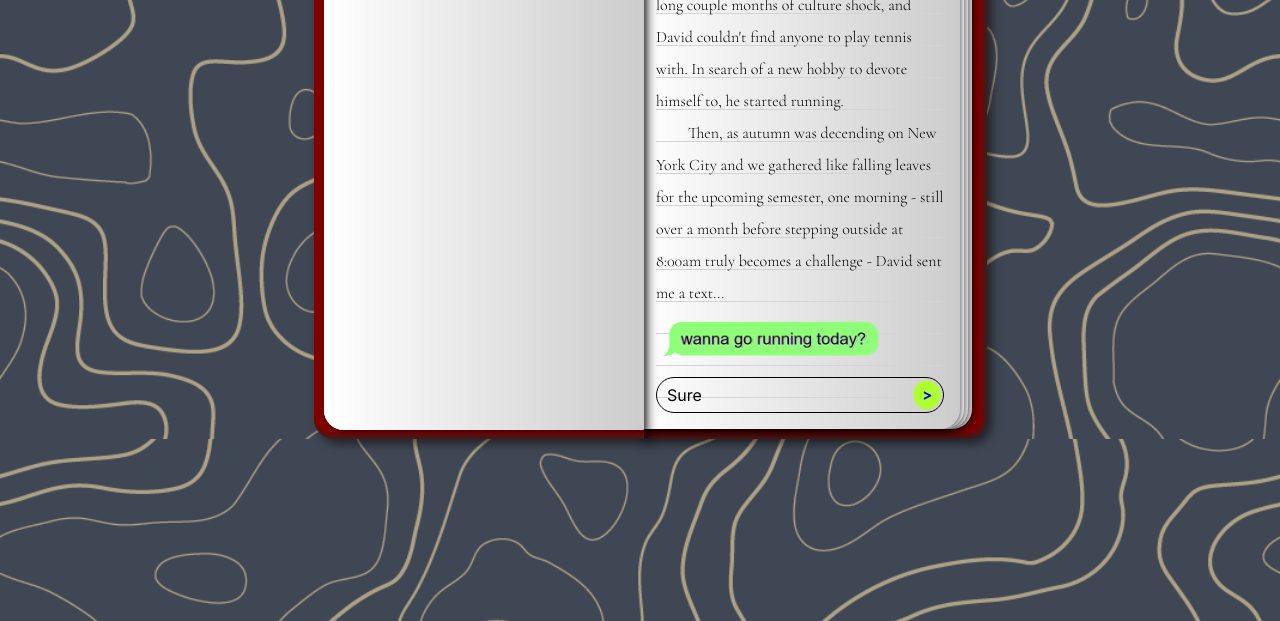
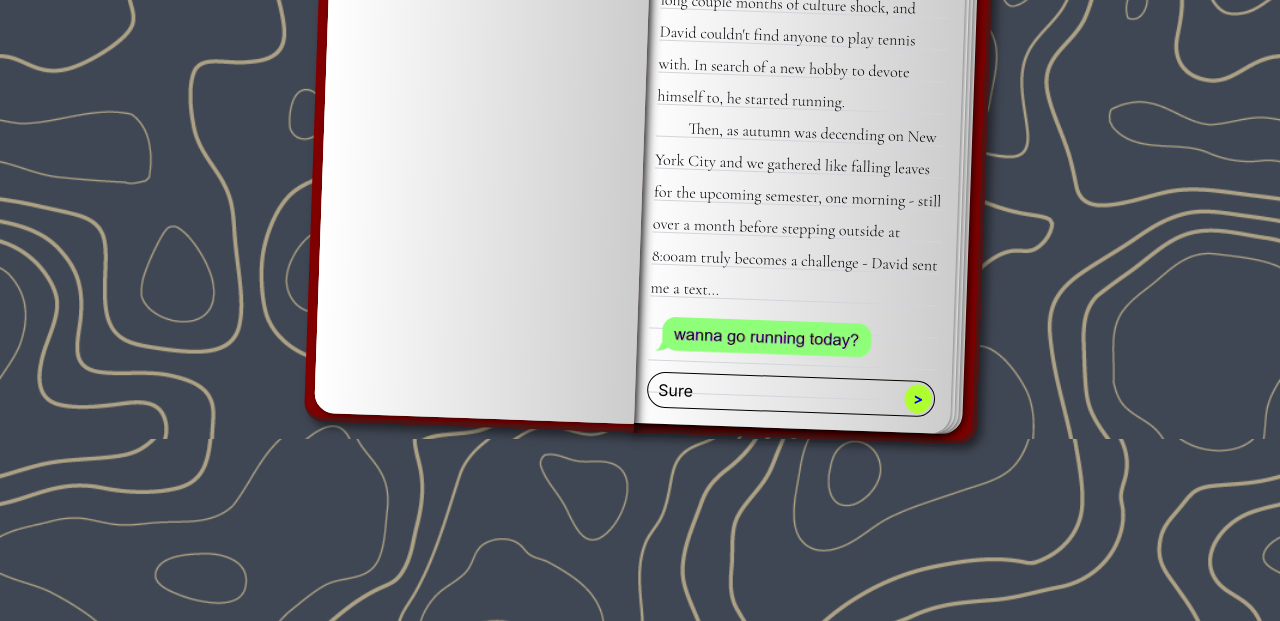
Before and after one commit to ian41284128/WebDevHW, a website: page midterm/index.html in a window 1280 px wide. Shown: the part 179-800 px from the top of the page. Drawn offline with nearby package versions, Linux system fonts and the light colour scheme.

Commit message:
forgot to rotate the book

```diff
--- a/midterm/style.css
+++ b/midterm/style.css
@@ -95,7 +95,7 @@ article{
     margin: 20px;
     width: fit-content;
     margin-left: 50%;
-    transform: rotate(0deg);
+    transform: rotate(2deg);
 }
 
 @media (max-width: 768px){
```
